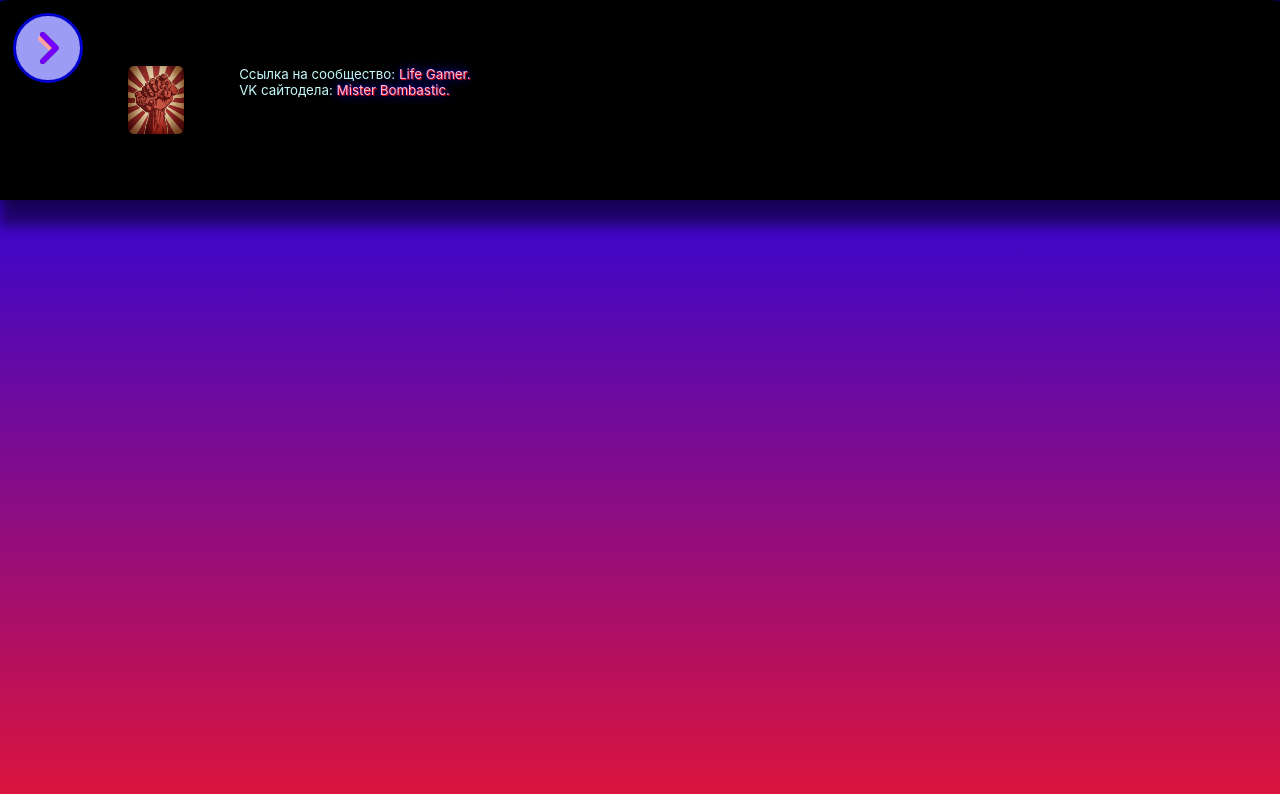
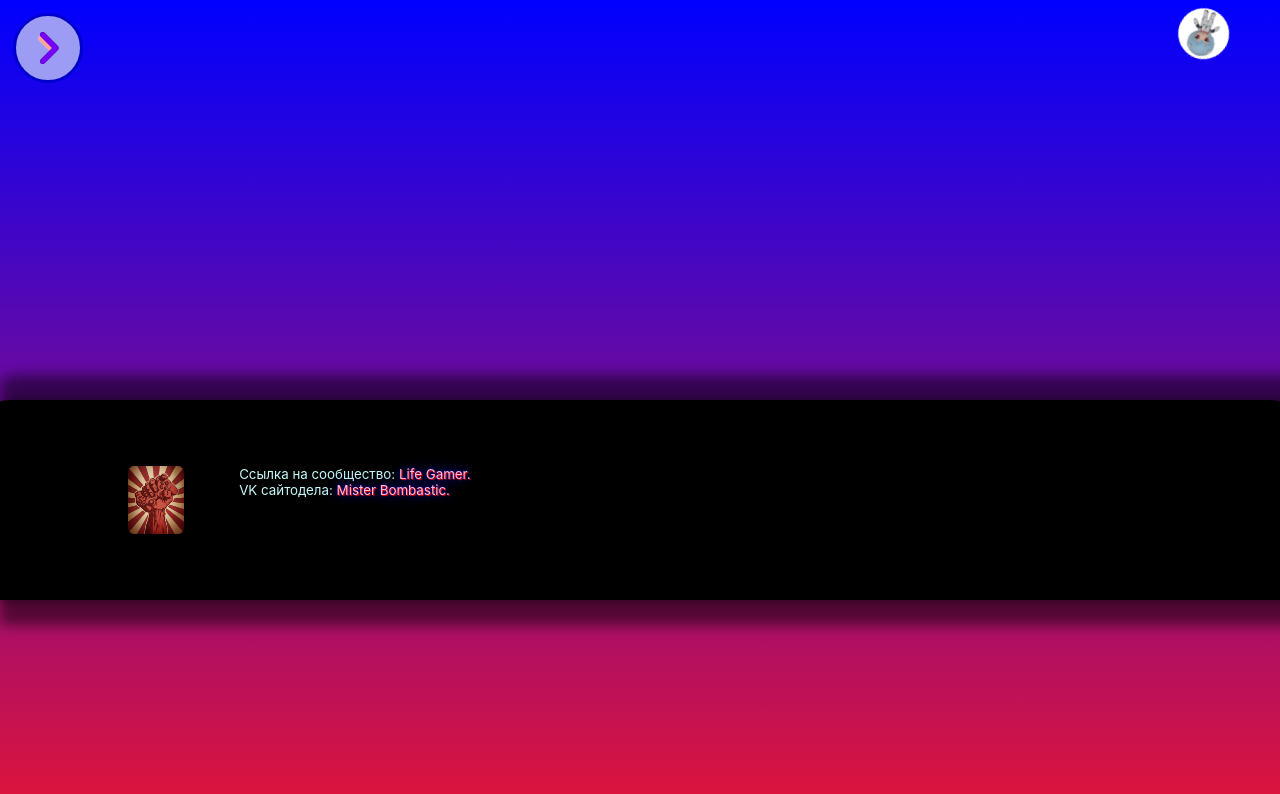
Before and after one commit to Diesfingers228/LifeGamer, a React (Create React App) app in the folder my-app/: page /info in a window 1280 px wide. Shown: the top 794 px of the page. Built offline with nearby package versions, Linux system fonts and the light colour scheme.

Commit message:
Life Gamer

```diff
--- a/my-app/src/AppMobileMaxpx.css
+++ b/my-app/src/AppMobileMaxpx.css
@@ -356,7 +356,7 @@
       display: flex;
       align-items: center;
       position: absolute;
-      bottom: 50vh auto;
+      bottom: 25vh;
       left: 0;
       width: 100%;
       height: 25vh;
```
